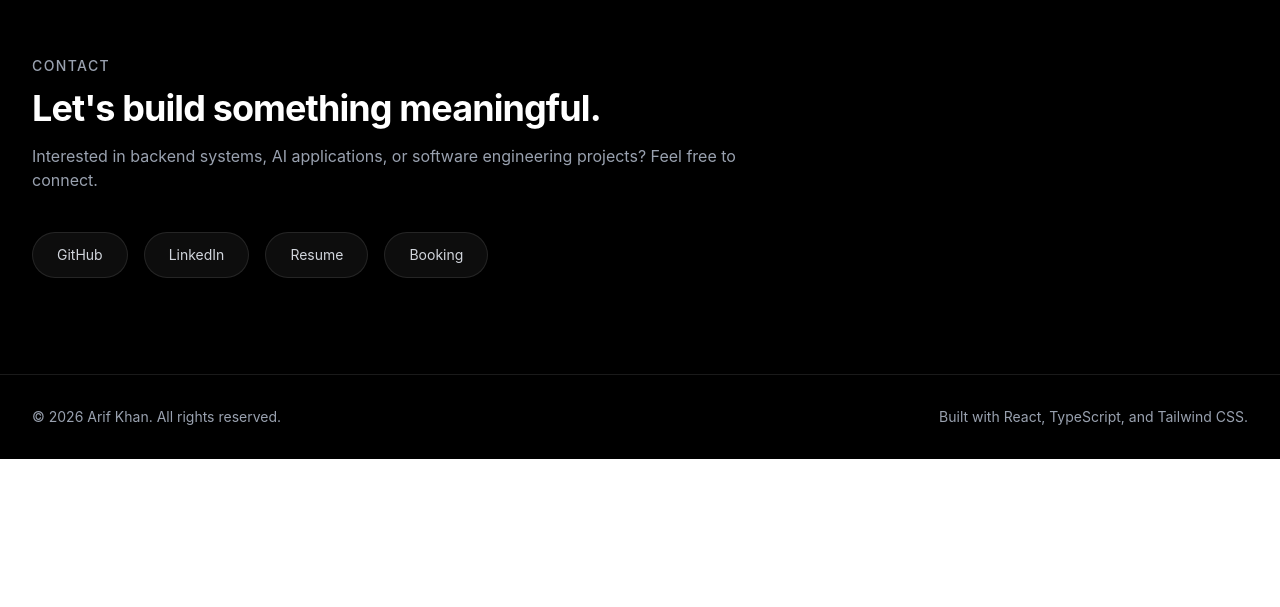
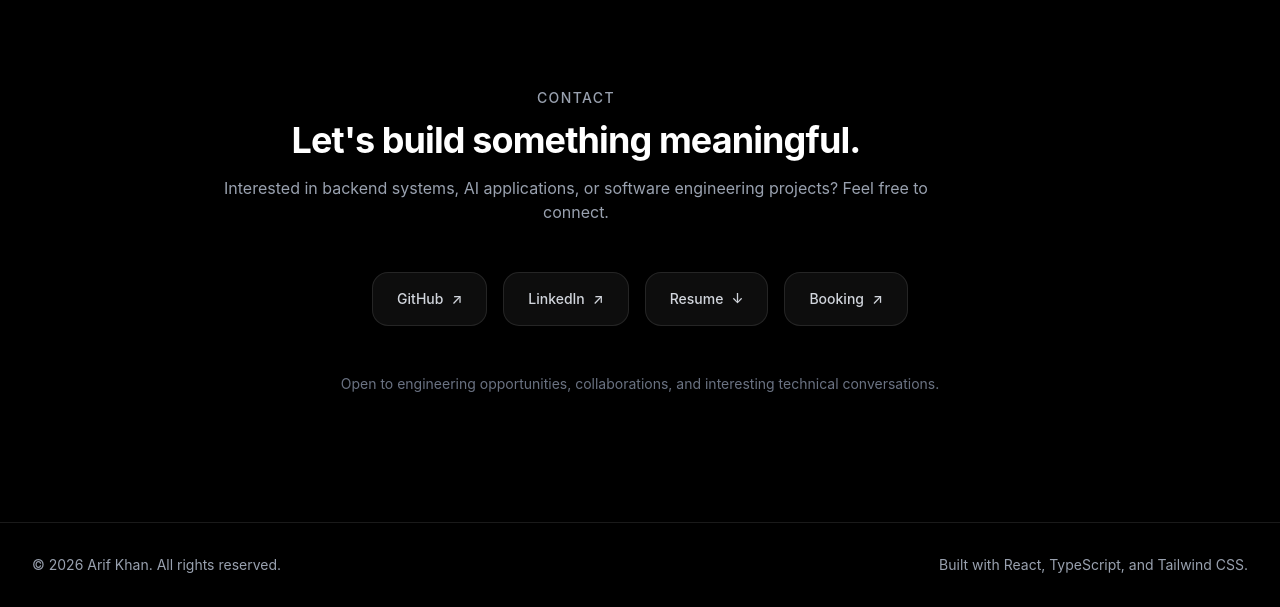
Before and after one commit to arifxlab/FlyRank-Portfolio-Website, a React (Vite) app: page / in a window 1280 px wide. Shown: the part 3474-4081 px from the top of the page. Before the commit the page ends 3933 px from the top, so only its background shows below. Built offline with nearby package versions, Linux system fonts and the light colour scheme.

Commit message:
chore(contact): verify contact section

```diff
--- /dev/null
+++ b/src/components/ui/SocialCard.tsx
@@ -0,0 +1,41 @@
+import { motion } from "framer-motion";
+
+interface SocialCardProps {
+    name: string;
+    url: string;
+    description: string;
+    external: boolean;
+}
+
+function SocialCard({
+                        name,
+                        url,
+                        description,
+                        external,
+                    }: SocialCardProps) {
+    return (
+        <motion.a
+            href={url}
+            target={external ? "_blank" : undefined}
+            rel={external ? "noopener noreferrer" : undefined}
+            aria-label={description}
+            whileHover={{
+                y: -5,
+                scale: 1.02,
+            }}
+            transition={{
+                duration: 0.2,
+            }}
+            className="group rounded-2xl border border-white/10 bg-white/5 px-6 py-4 text-sm font-medium text-gray-300 transition-all duration-300 hover:border-cyan-400/40 hover:bg-white/[0.08] hover:text-cyan-300 focus:outline-none focus:ring-2 focus:ring-cyan-400 focus:ring-offset-2 focus:ring-offset-black"
+        >
+            <span className="flex items-center gap-2">
+                {name}
+                <span className="transition-transform duration-300 group-hover:translate-x-1">
+                    {external ? "↗" : "↓"}
+                </span>
+            </span>
+        </motion.a>
+    );
+}
+
+export default SocialCard;
--- a/src/data/social.ts
+++ b/src/data/social.ts
@@ -1,23 +1,33 @@
 export interface SocialLink {
     name: string;
     url: string;
+    description: string;
+    external: boolean;
 }
 
 export const socialLinks: SocialLink[] = [
     {
         name: "GitHub",
         url: "https://github.com/arifxlab",
+        description: "View my open-source projects and code repositories.",
+        external: true,
     },
     {
         name: "LinkedIn",
         url: "https://www.linkedin.com/in/arif-khan-086a5a405/",
+        description: "Connect with me professionally on LinkedIn.",
+        external: true,
     },
     {
         name: "Resume",
         url: "/resume.pdf",
+        description: "View my professional resume.",
+        external: false,
     },
     {
         name: "Booking",
         url: "https://calendar.google.com/calendar/u/0/r",
+        description: "Schedule a conversation with me.",
+        external: true,
     },
 ];
--- a/src/sections/Contact.tsx
+++ b/src/sections/Contact.tsx
@@ -1,33 +1,89 @@
+import { motion } from "framer-motion";
+
 import Container from "../components/layout/Container";
 import SectionTitle from "../components/ui/SectionTitle";
+import SocialCard from "../components/ui/SocialCard";
+
 import { socialLinks } from "../data/social";
 
 function Contact() {
     return (
         <section
             id="contact"
-            className="py-24"
+            className="py-24 md:py-32"
         >
             <Container>
+                <motion.div
+                    initial={{
+                        opacity: 0,
+                        y: 30,
+                    }}
+                    whileInView={{
+                        opacity: 1,
+                        y: 0,
+                    }}
+                    viewport={{
+                        once: true,
+                        amount: 0.2,
+                    }}
+                    transition={{
+                        duration: 0.6,
+                    }}
+                    className="mx-auto max-w-4xl text-center"
+                >
                     <SectionTitle
                         eyebrow="Contact"
                         title="Let's build something meaningful."
                         description="Interested in backend systems, AI applications, or software engineering projects? Feel free to connect."
                     />
 
-                <div className="mt-10 flex flex-wrap gap-4">
+                    <motion.div
+                        initial={{
+                            opacity: 0,
+                        }}
+                        whileInView={{
+                            opacity: 1,
+                        }}
+                        viewport={{
+                            once: true,
+                        }}
+                        transition={{
+                            delay: 0.3,
+                            duration: 0.5,
+                        }}
+                        className="mt-12 flex flex-wrap justify-center gap-4"
+                    >
                         {socialLinks.map((link) => (
-                        <a
+                            <SocialCard
                                 key={link.name}
-                            href={link.url}
-                            target="_blank"
-                            rel="noopener noreferrer"
-                            className="rounded-full border border-white/10 bg-white/5 px-6 py-3 text-sm text-gray-300 transition hover:bg-white/10 hover:text-white"
+                                name={link.name}
+                                url={link.url}
+                                description={link.description}
+                                external={link.external}
+                            />
+                        ))}
+                    </motion.div>
+
+                    <motion.p
+                        initial={{
+                            opacity: 0,
+                        }}
+                        whileInView={{
+                            opacity: 1,
+                        }}
+                        viewport={{
+                            once: true,
+                        }}
+                        transition={{
+                            delay: 0.5,
+                            duration: 0.5,
+                        }}
+                        className="mt-12 text-sm text-gray-500"
                     >
-                            {link.name}
-                        </a>
-                    ))}
-                </div>
+                        Open to engineering opportunities, collaborations,
+                        and interesting technical conversations.
+                    </motion.p>
+                </motion.div>
             </Container>
         </section>
     );
```
Lines whose indentation alone changed are shown as unchanged.
